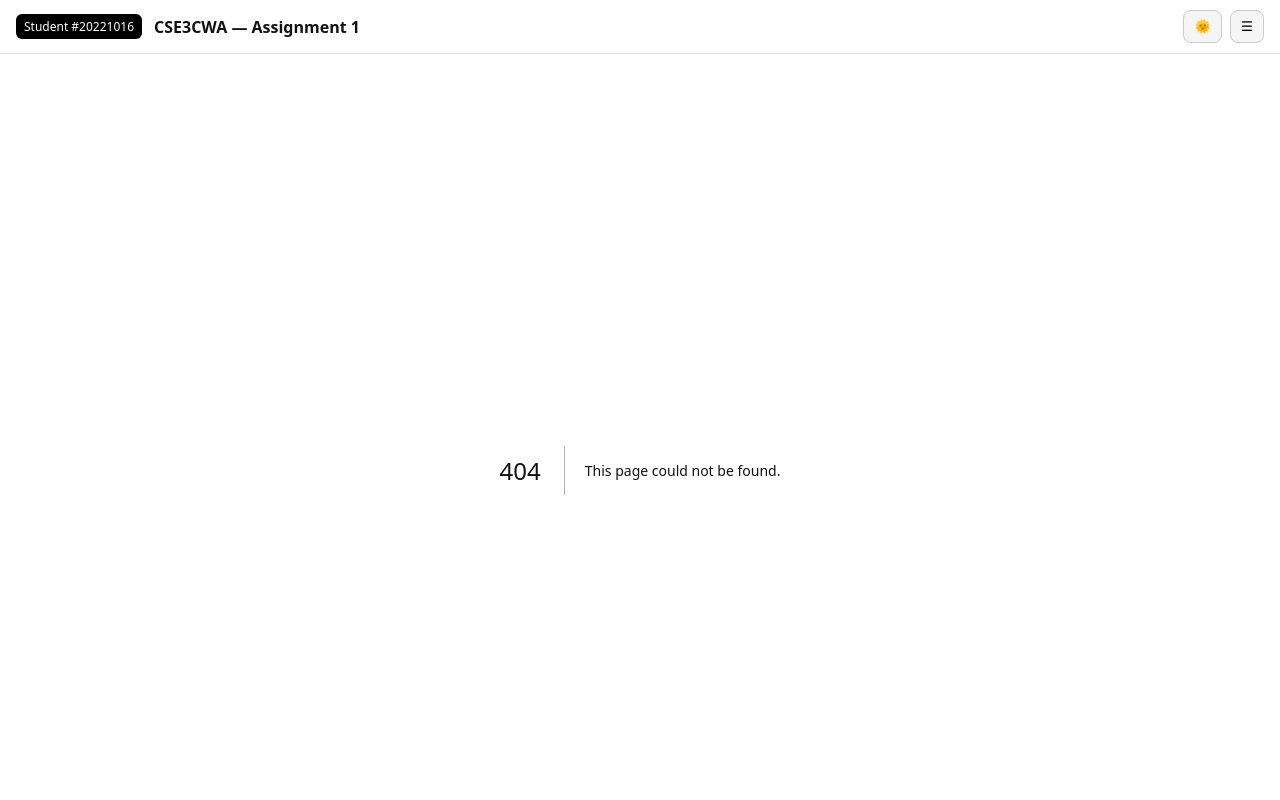
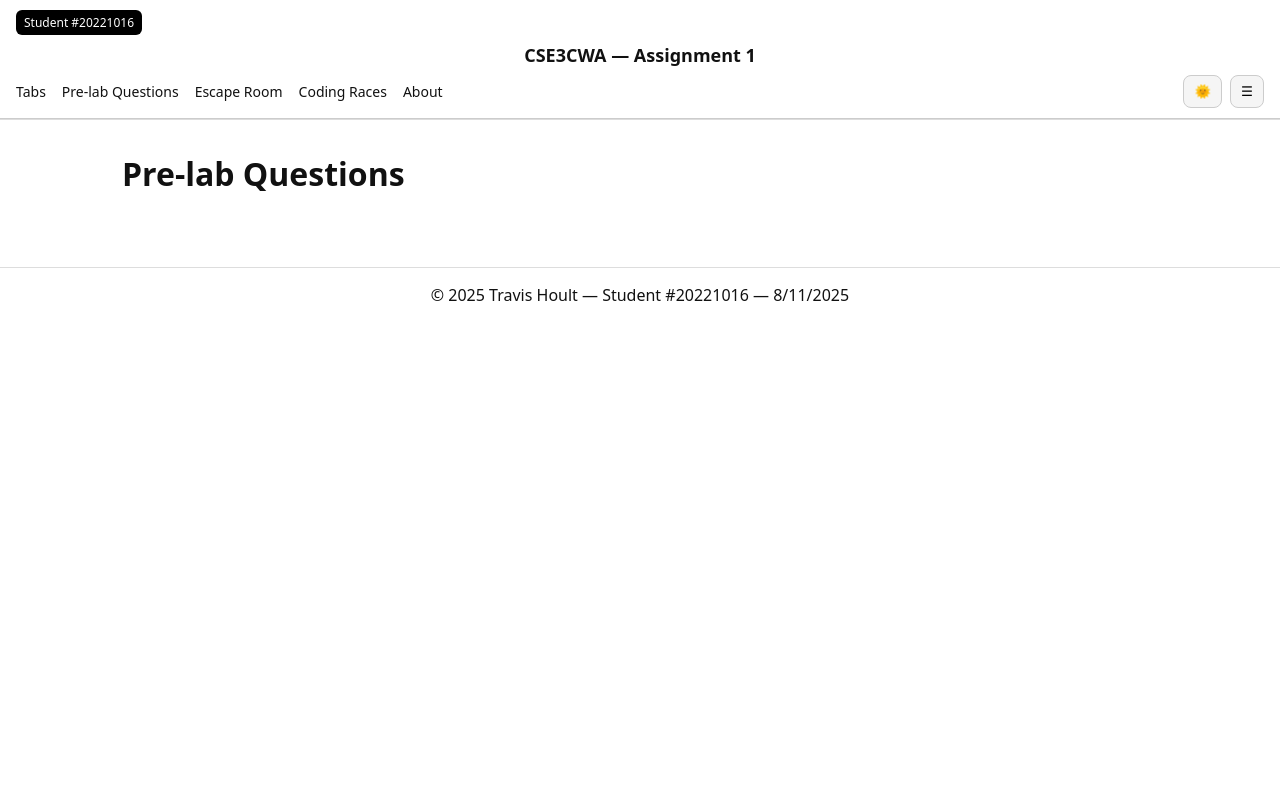
Before and after one commit to Travis-Hoult/CSE3CWA-A1, a Next.js app: page /prelab in a window 1280 px wide. Before the commit this address had no page. Shown: the top 800 px of the page. Built offline with nearby package versions, Linux system fonts and the light colour scheme.

Commit message:
feat: implement navigation bar with tabs and layout styling

```diff
--- /dev/null
+++ b/app/escape/page.tsx
@@ -0,0 +1,3 @@
+export default function EscapeRoomPage() {
+  return <main style={{ padding: 16 }}><h1>Escape Room</h1></main>;
+}
--- /dev/null
+++ b/app/prelab/page.tsx
@@ -0,0 +1,3 @@
+export default function PrelabPage() {
+  return <main style={{ padding: 16 }}><h1>Pre-lab Questions</h1></main>;
+}
--- /dev/null
+++ b/app/races/page.tsx
@@ -0,0 +1,3 @@
+export default function CodingRacesPage() {
+  return <main style={{ padding: 16 }}><h1>Coding Races</h1></main>;
+}
--- a/components/Header.tsx
+++ b/components/Header.tsx
@@ -1,21 +1,19 @@
 "use client";
+import Link from "next/link";
 import Menu from "./Menu";
 import ThemeToggle from "./ThemeToggle";
 
 export default function Header() {
-  const bar: React.CSSProperties = {
-    display: "flex",
-    alignItems: "center",
-    justifyContent: "space-between",
-    gap: 12,
+  const outerWrap: React.CSSProperties = {
+    display: "grid",
+    gap: 8,
     padding: "10px 16px",
+    borderBottom: "1px solid #ccc",
   };
 
-  const left: React.CSSProperties = {
+  const badgeRow: React.CSSProperties = {
     display: "flex",
-    alignItems: "center",
-    gap: 12,
-    minWidth: 0,
+    justifyContent: "flex-start",
   };
 
   const badge: React.CSSProperties = {
@@ -27,27 +25,59 @@ export default function Header() {
     whiteSpace: "nowrap",
   };
 
+  const titleRow: React.CSSProperties = {
+    display: "flex",
+    justifyContent: "center",
+  };
+
   const title: React.CSSProperties = {
     fontWeight: 600,
-    overflow: "hidden",
-    textOverflow: "ellipsis",
+    fontSize: 18,
+    whiteSpace: "nowrap",
+    textAlign: "center",
   };
 
-  const right: React.CSSProperties = {
+  const navBar: React.CSSProperties = {
+    display: "flex",
+    alignItems: "center",
+    justifyContent: "space-between",
+    flexWrap: "wrap",
+    gap: 12,
+  };
+
+  const navLinks: React.CSSProperties = {
+    display: "flex",
+    gap: 16,
+    flexWrap: "wrap",
+    fontSize: 14,
+  };
+
+  const rightControls: React.CSSProperties = {
     display: "flex",
     alignItems: "center",
     gap: 8,
   };
 
   return (
-    <header style={bar}>
-      <div style={left}>
+    <header style={outerWrap}>
+      <div style={badgeRow}>
         <span style={badge}>Student #20221016</span>
+      </div>
+      <div style={titleRow}>
         <div style={title}>CSE3CWA — Assignment 1</div>
       </div>
-      <div style={right}>
-        <ThemeToggle />
-        <Menu />
+      <div style={navBar}>
+        <nav style={navLinks}>
+          <Link href="/">Tabs</Link>
+          <Link href="/prelab">Pre-lab Questions</Link>
+          <Link href="/escape">Escape Room</Link>
+          <Link href="/races">Coding Races</Link>
+          <Link href="/about">About</Link>
+        </nav>
+        <div style={rightControls}>
+          <ThemeToggle />
+          <Menu />
+        </div>
       </div>
     </header>
   );
```
